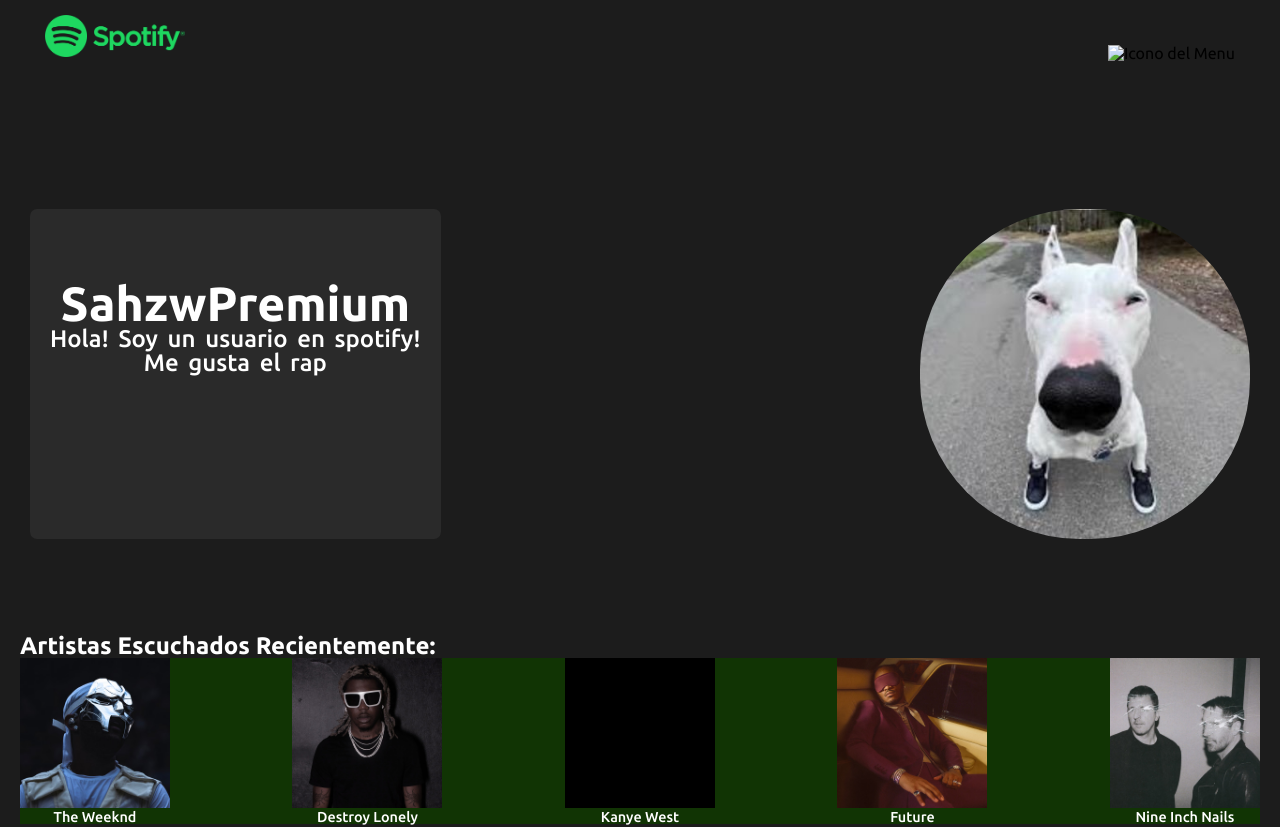
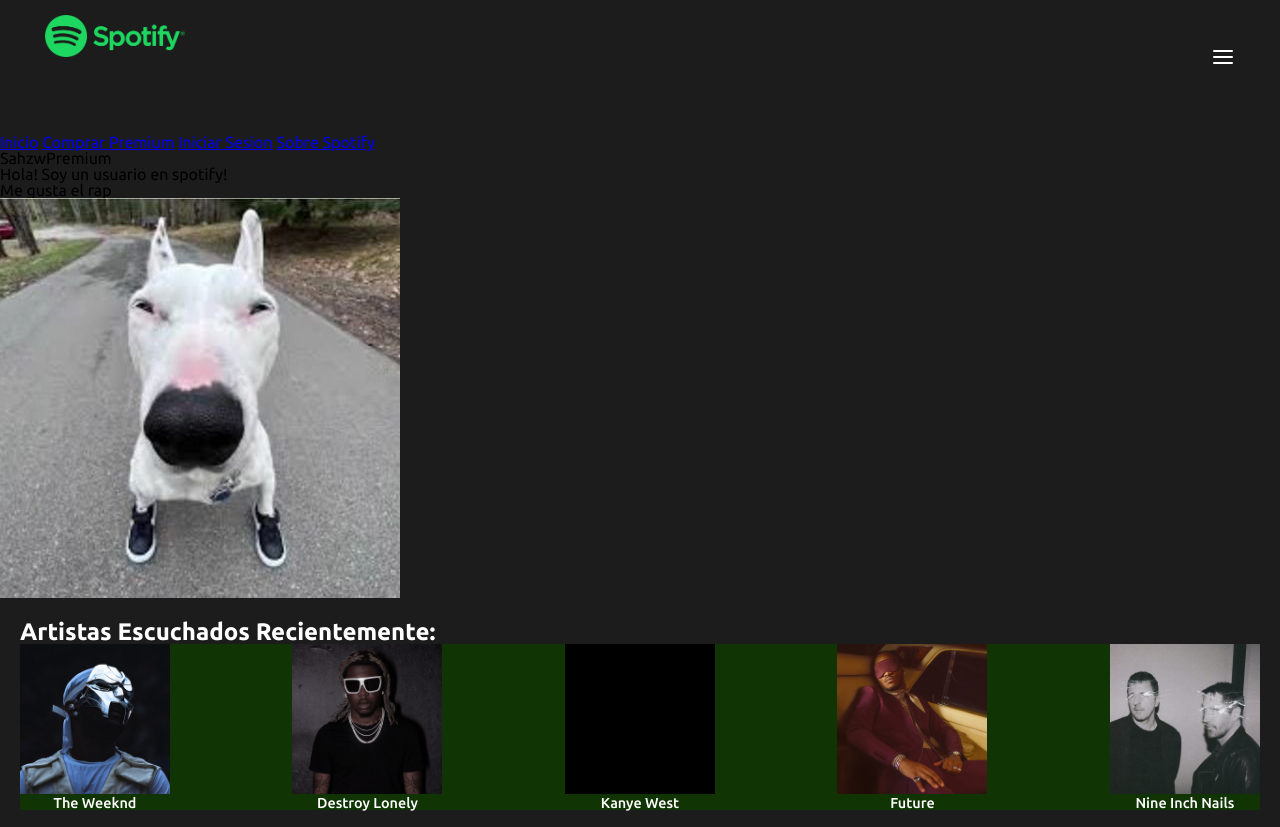
Before and after one commit to Sahzwi/actividad-git, a plain HTML site: page perfiles/example_page.html in a window 1280 px wide. Shown: the top 827 px of the page. Drawn offline with nearby package versions, Linux system fonts and the light colour scheme.

Commit message:
feature: Html del menu, y otros cambios menores a la UI

```diff
--- a/perfiles/example_page.html
+++ b/perfiles/example_page.html
@@ -29,12 +29,23 @@
         </a>
 
         <i class="menuIcon">
-            <img alt="Icono del Menu" src="img/icons/menu.svg">
+            <img alt="Icono del Menu" src="/./img/icons/menu.svg">
         </i>
     </header>
 
     <main>
-        <articule>
+        <article class="menu">
+            <section>
+              <nav>
+                <a href="index.html">Inicio</a>
+                <a href="#">Comprar Premium</a>
+                <a href="#">Iniciar Sesion</a>
+                <a href="#">Sobre Spotify</a>
+              </nav>
+            </section>
+          </article>
+
+        <article class="userInterface">
             <section>
                 <h1>Sahzw<span>Premium</span></h1>
 
@@ -43,7 +54,7 @@
             </section>
 
             <img src="/./img/images/PFP.jpg" alt="Foto de Perfil">
-        </articule>
+        </article>
 
 
         <article role="tab">
```
Also changed, not shown: index.html (+11 -0 lines).
